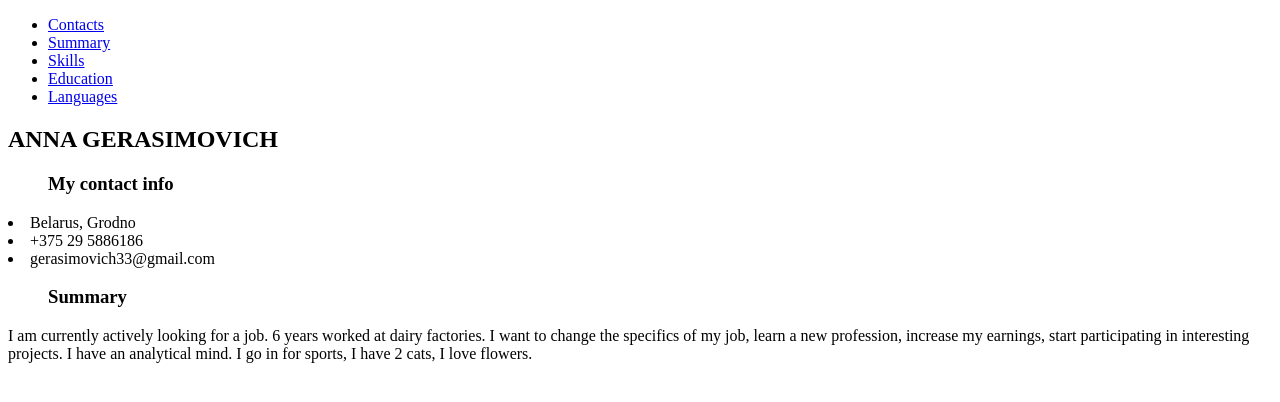
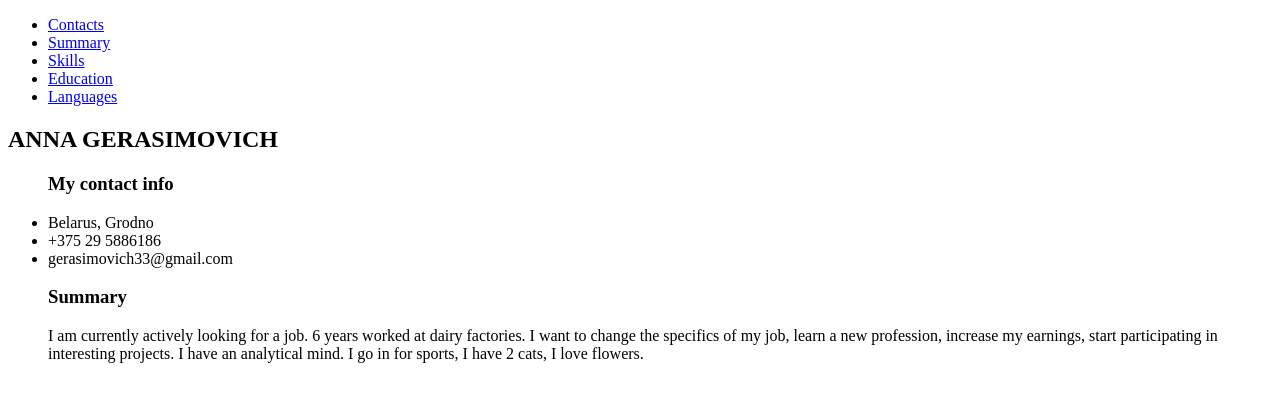
Before and after one commit to AnnaGerasimovich/rsschool-cv, a plain HTML site: page index.html in a window 1280 px wide. Drawn offline with Linux system fonts and the light colour scheme.

Commit message:
add to style and index

```diff
--- a/index.html
+++ b/index.html
@@ -25,17 +25,19 @@
         <main>
             <section><h1>ANNA GERASIMOVICH</h1></section>
             <section>
-            <ul><h3 article id="My contact info">My contact info</h3></ul>
-                 <li>Belarus, Grodno</li>
-                 <li> +375 29 5886186</li>
-                 <li>gerasimovich33@gmail.com</li>
+                <ul><h3 article id="My contact info">My contact info</h3>
+                     <li>Belarus, Grodno</li>
+                     <li> +375 29 5886186</li>
+                     <li>gerasimovich33@gmail.com</li>
+                </ul>
             </section>
             <section>
-                <ul><h3 article id="Summary"> Summary</h3></ul>
-                <p>I am currently actively looking for a job. 6 years worked at dairy factories.
+                <ul><h3 article id="Summary"> Summary</h3>
+                    <div class="container">I am currently actively looking for a job. 6 years worked at dairy factories.
                     I want to change the specifics of my job, learn a new profession, increase my earnings, start participating in interesting projects.
-                    I have an analytical mind. I go in for sports, I have 2 cats, I love flowers.</p>
-                </section>
+                    I have an analytical mind. I go in for sports, I have 2 cats, I love flowers.</div>
+                </ul>
+            </section>
 
         </main>
     </body>
--- a/style.css
+++ b/style.css
@@ -20,3 +20,7 @@ html {
 * {
     box-sizing: border-box;
   }
+  .container {
+    max-width: 1440px;
+    margin: 0 auto;
+  }
```
